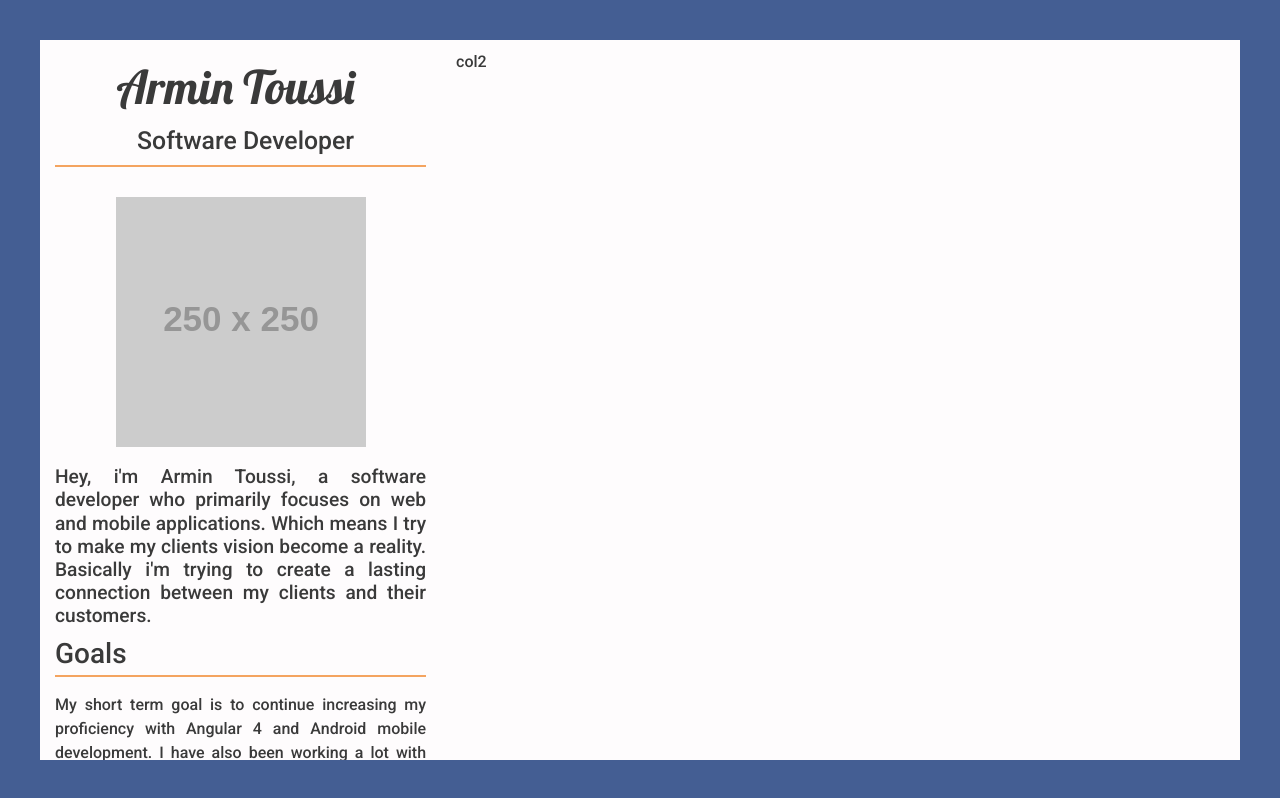
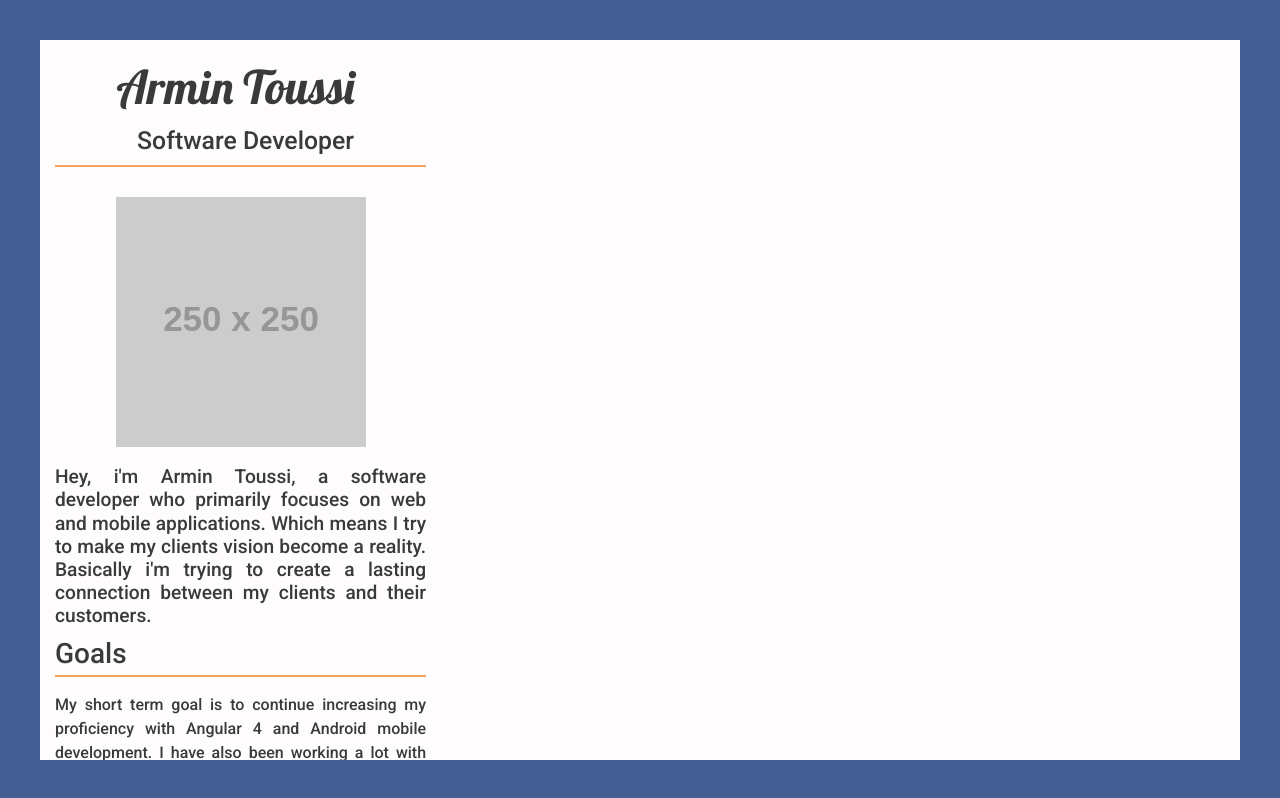
Before and after one commit to armindtoussi/resume-armin, an Angular app: page / in a window 1280 px wide. Shown: the top 798 px of the page. Built offline with nearby package versions, Linux system fonts and the light colour scheme.

Commit message:
started nav but have to branch

```diff
--- a/src/app/app.component.html
+++ b/src/app/app.component.html
@@ -9,7 +9,9 @@
             <about></about>
         </div>
         <div class="col-lg-8">
-            col2
+            <div class="divider-nav">
+
+            </div>
         </div>
     </div>
 </div>
```
